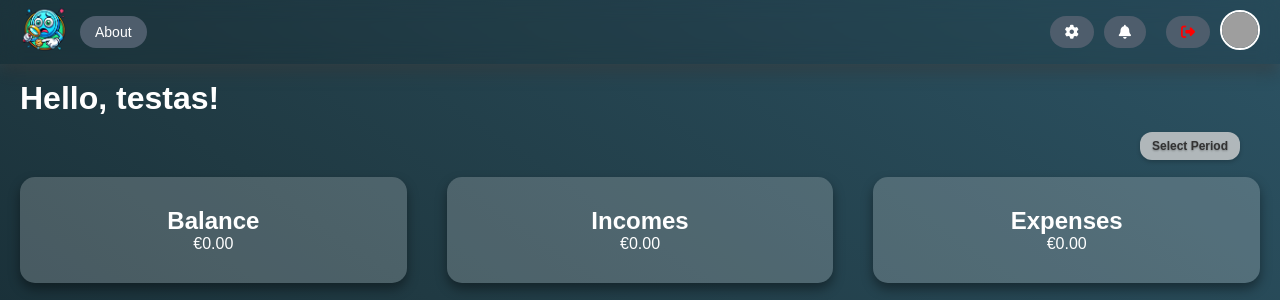
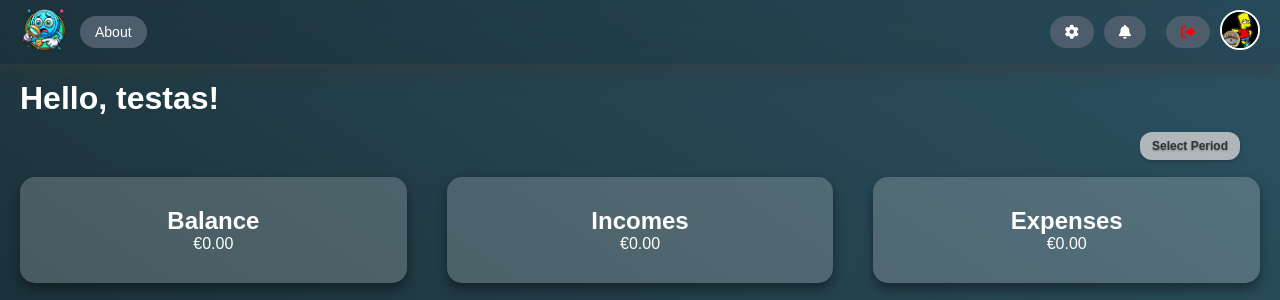
Before and after one commit to OLOZ4/finansu-valdymas, a PHP site: page /home.php in a window 1280 px wide. Shown: the top 300 px of the page. Run offline with PHP 8.4, Linux system fonts and the light colour scheme; a user stored in the database is signed in; data that the repository does not hold is empty; some libraries are stand-ins or nearby versions; grey boxes are pictures that could not be loaded.

Commit message:
static profile image.
Reikia padaryti ja dinamine. t.y. kiekivenas vartotojas turi tureti savo profilio nuotrauka. tai galima padaryti leidus ikelti nuotrauka ir ja pavadinti user id reiksme tada tiesiog requestinti kai vartotojas prisijungia nuotraukos kurios pavadinimas yra jo pacio user id

```diff
--- a/pagrindinis/home.php
+++ b/pagrindinis/home.php
@@ -45,7 +45,7 @@ session_start(); // Start the session
                 </a>
             </form>
                 <div class="navbar-profile">
-                    <img src="profile-pic.jpg" alt="Profile Picture" class="profile-img">
+                    <img src="/profile%20pictures/test.jpg" alt="Profile Picture" class="profile-img">
                 </div>
             </div>
         </div>
```
